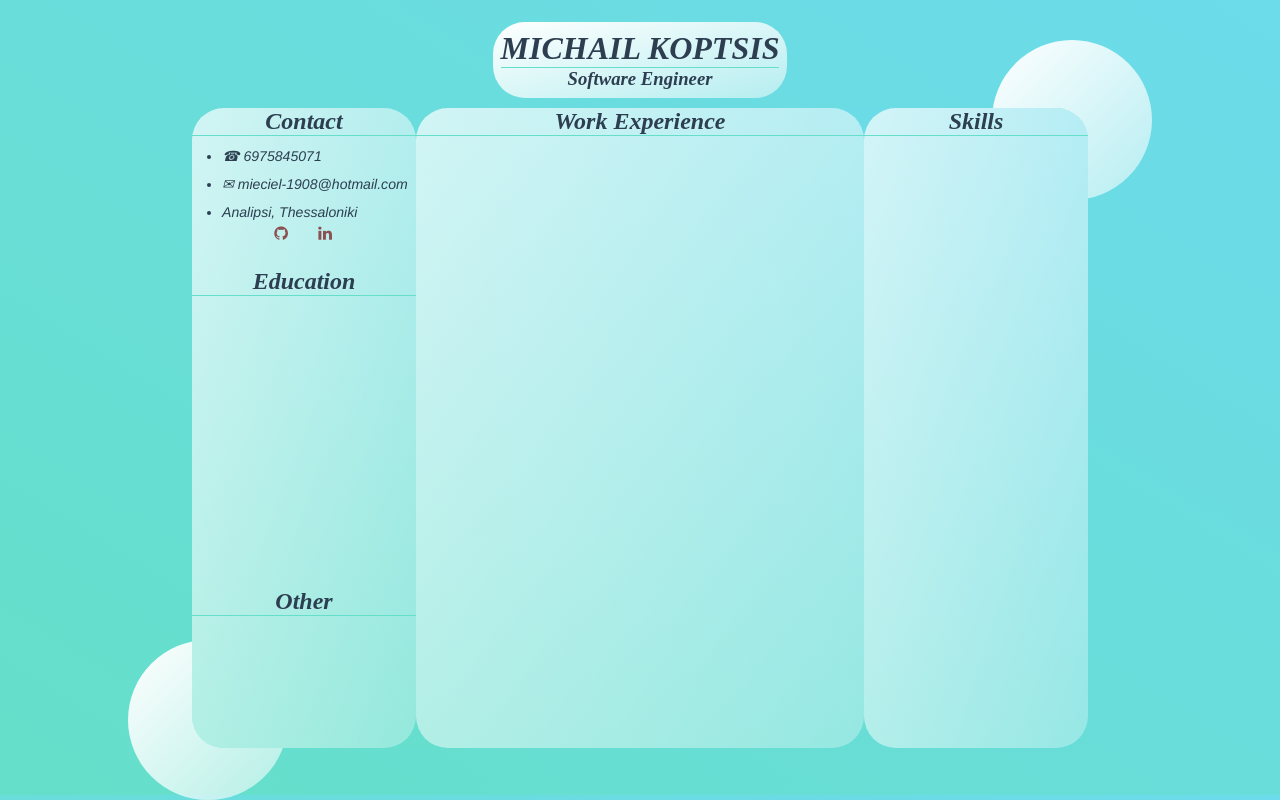
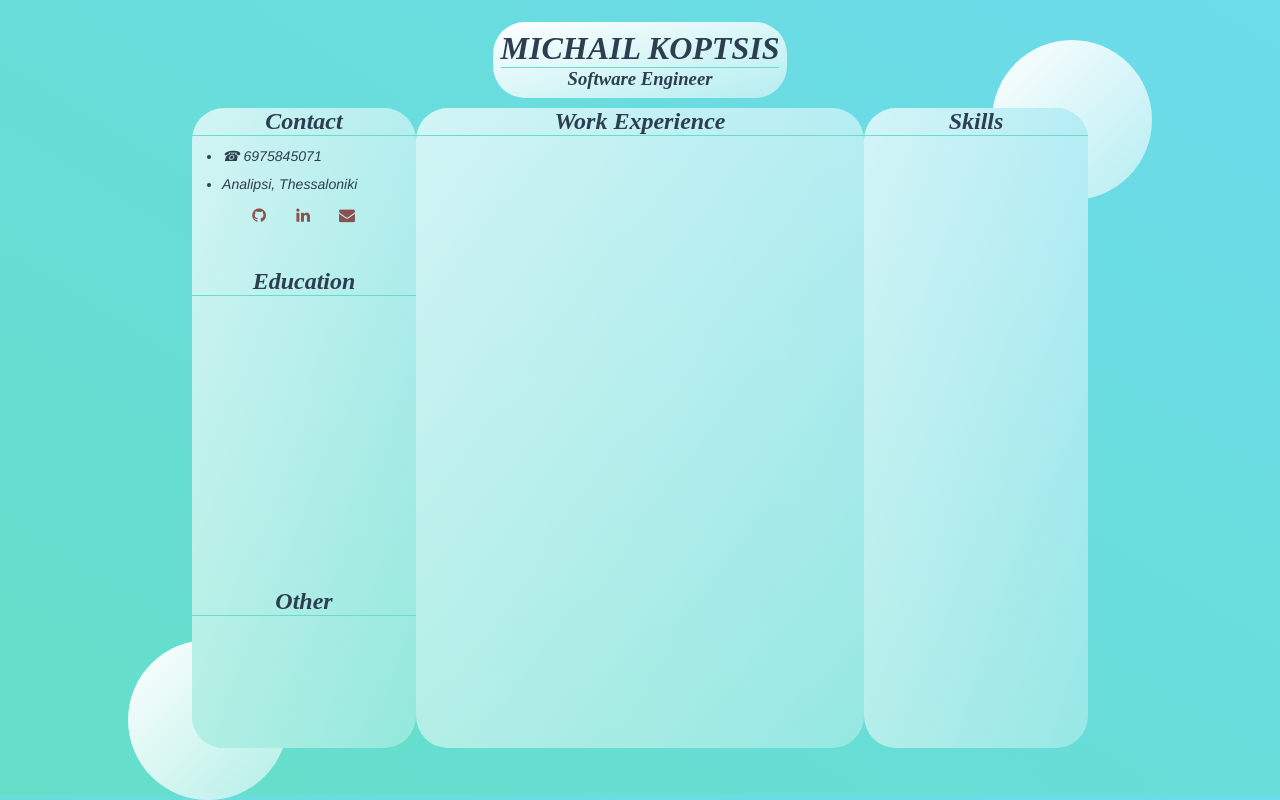
Before and after one commit to mixailkop10/My_CV, a Vue app: page / in a window 1280 px wide. Built offline with nearby package versions, Linux system fonts and the light colour scheme.

Commit message:
add send an email into contact div

```diff
--- a/src/components/HomePage.vue
+++ b/src/components/HomePage.vue
@@ -15,7 +15,6 @@
 
           <ul class="info">
             <li><span>&#9742; 6975845071</span></li>
-            <li><span>&#9993; mieciel-1908@hotmail.com</span></li>
             <li><span> Analipsi, Thessaloniki</span></li>
           </ul>
 
@@ -36,6 +35,15 @@
                 target="_blank"
                 rel="noopener noreferrer"
                 ><em class="fa fa-linkedin"></em
+              ></a>
+            </li>
+            <li>
+              <a
+                class="email"
+                href="mailto:mieciel-1908@hotmail.com"
+                target="_blank"
+                rel="noopener noreferrer"
+                ><em class="fa fa-envelope"></em
               ></a>
             </li>
           </ul>
@@ -217,6 +225,7 @@ h3 {
 .social-icons li {
   display: inline-block;
   margin-bottom: 4px;
+  margin-top: 10px;
 }
 
 .social-icons a:active,
```
